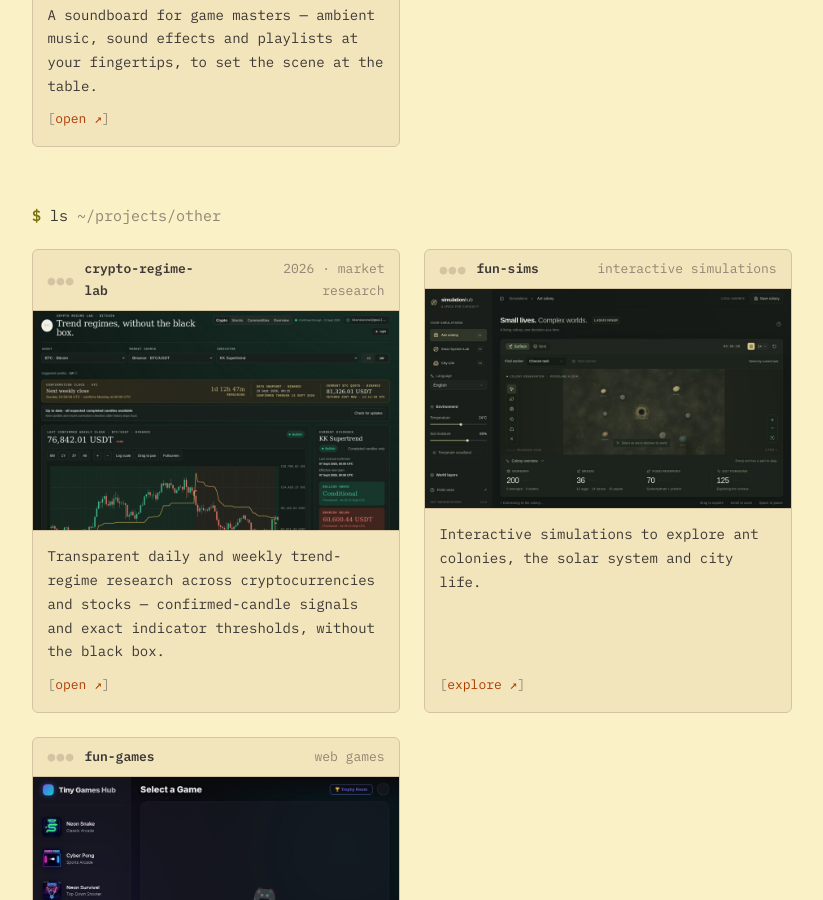
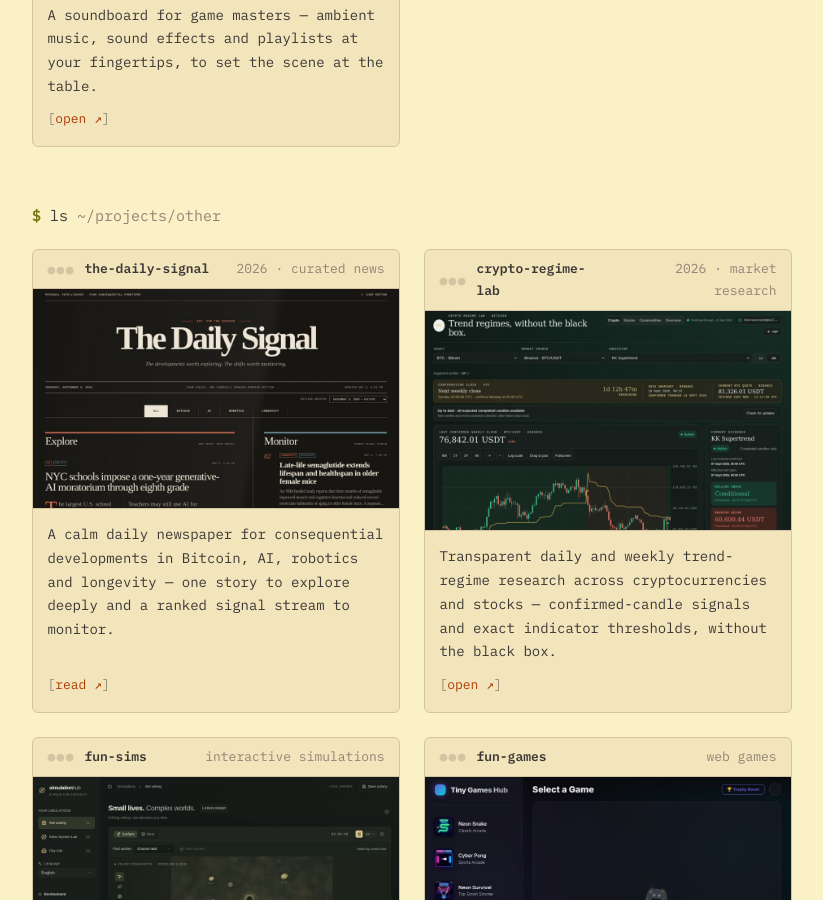
Before and after one commit to karask/karask.github.io, a Jekyll site: the page built from index.html, in a window 1280 px wide and 900 px high, scrolled down 3279 px. Shown: the whole window, without its empty margins (228-1051 px from the left). Built offline with Jekyll 4.4.1, drawn with Linux system fonts in a browser that asks for light colours.

Commit message:
feat: use Ctrl Shift L for lab and restore Daily Signal on homepage

```diff
--- a/index.html
+++ b/index.html
@@ -228,6 +228,25 @@
     <article class="pane">
       <div class="pane-title">
         <span class="dots" aria-hidden="true">&#9679;&#9679;&#9679;</span>
+        <a class="name" href="https://kkarasavvas.com/my-newspaper/">the-daily-signal</a>
+        <span class="meta">2026 · curated news</span>
+      </div>
+      <img src="/img/projects/the-daily-signal.jpg" alt="The Daily Signal — a curated newspaper covering Bitcoin, AI, robotics and longevity" loading="lazy">
+      <div class="pane-body">
+        <p>
+          A calm daily newspaper for consequential developments in Bitcoin, AI,
+          robotics and longevity — one story to explore deeply and a ranked signal
+          stream to monitor.
+        </p>
+        <p class="links">
+          <a href="https://kkarasavvas.com/my-newspaper/">read &#8599;</a>
+        </p>
+      </div>
+    </article>
+
+    <article class="pane">
+      <div class="pane-title">
+        <span class="dots" aria-hidden="true">&#9679;&#9679;&#9679;</span>
         <a class="name" href="https://bitcoin-trend-indicators.pages.dev/">crypto-regime-lab</a>
         <span class="meta">2026 · market research</span>
       </div>
--- a/js/main.js
+++ b/js/main.js
@@ -57,12 +57,12 @@
     }
   }
 
-  /* The lab is unlisted; Shift + L opens it from the homepage. */
+  /* The lab is unlisted; Ctrl + Shift + L opens it from the homepage. */
   function initLabShortcut() {
     if (window.location.pathname !== "/" && window.location.pathname !== "/index.html") return;
     document.addEventListener("keydown", function (event) {
       if (event.defaultPrevented || event.repeat || event.isComposing) return;
-      if (!event.shiftKey || event.ctrlKey || event.altKey || event.metaKey) return;
+      if (!event.ctrlKey || !event.shiftKey || event.altKey || event.metaKey) return;
       if (event.key.toLowerCase() !== "l") return;
       var target = event.target;
       if (target.isContentEditable || target.closest("input, textarea, select, [role='textbox']")) return;
```
Also changed, not shown: README.md.
